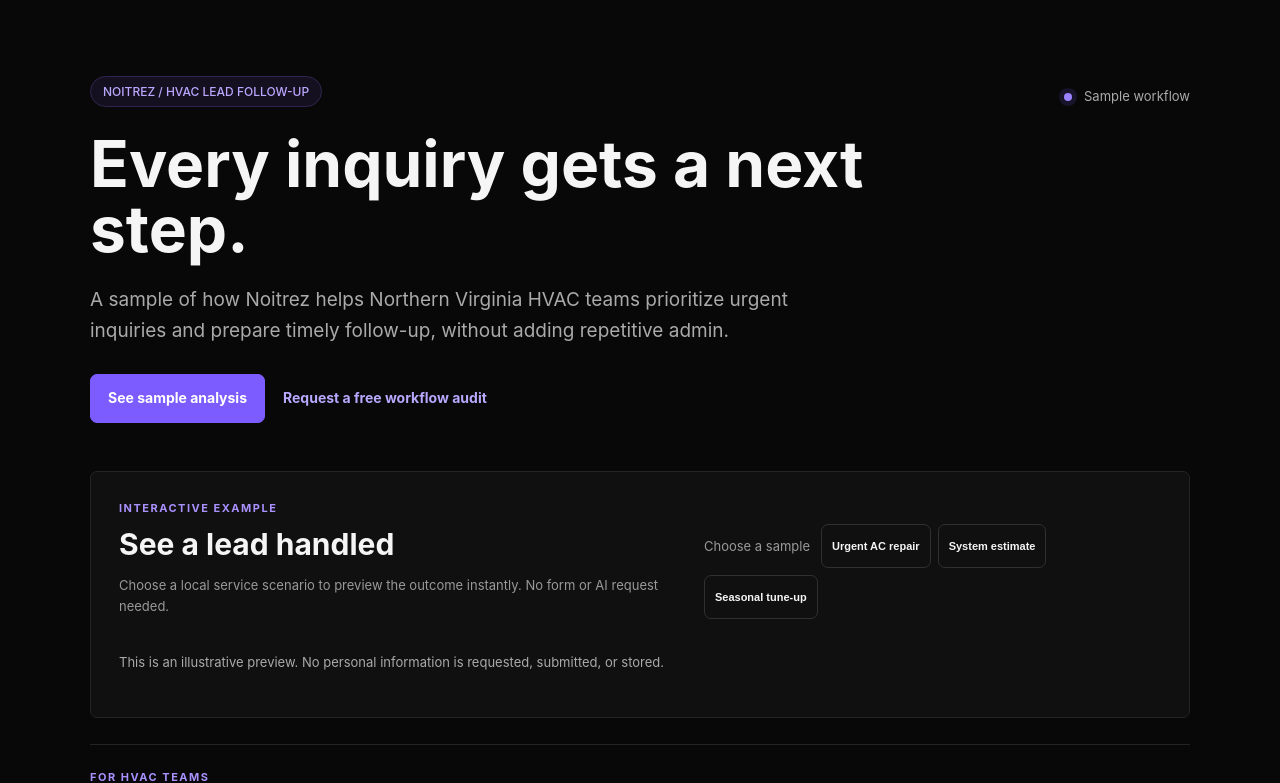
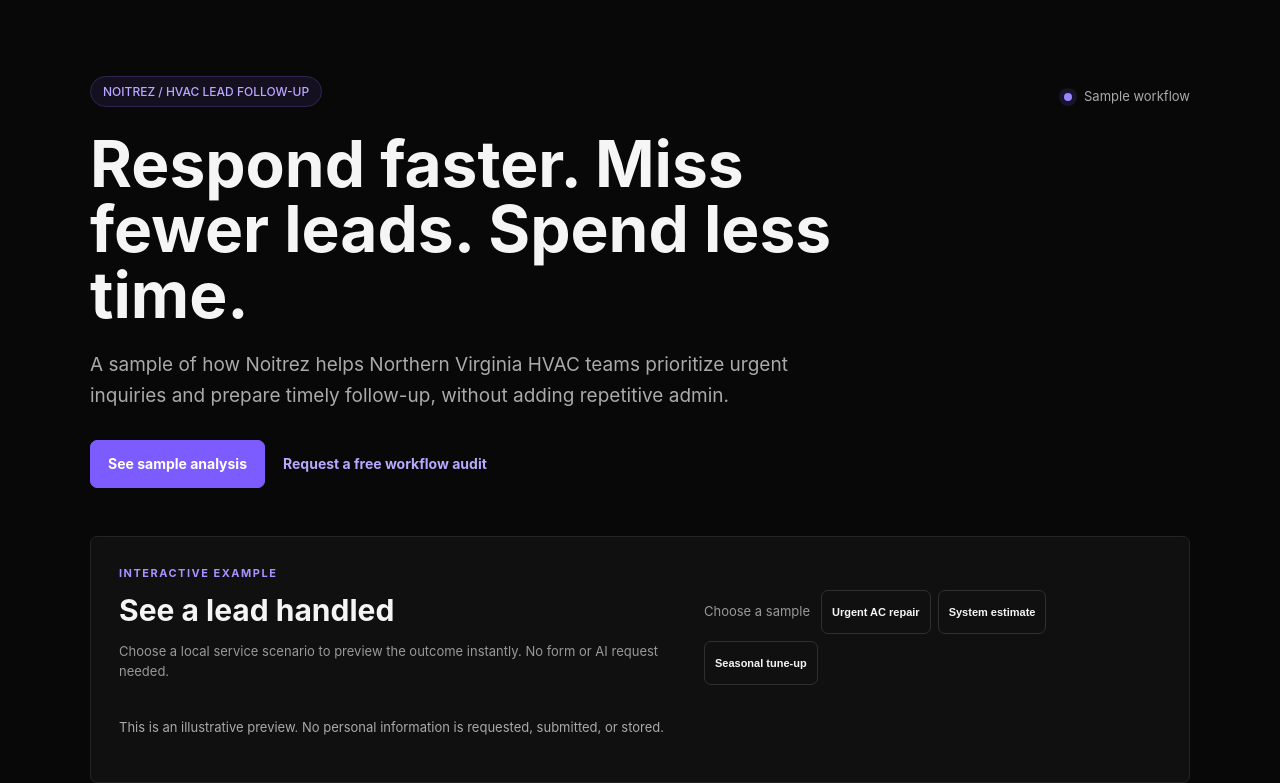
Before and after one commit to EliMoore500/noitrez-automation-demo, a Flask app: page / in a window 1280 px wide. Shown: the part 72-855 px from the top of the page. Run offline with Flask 3, Linux system fonts and the light colour scheme.

Commit message:
Update HVAC demo headline

```diff
--- a/templates/index.html
+++ b/templates/index.html
@@ -26,7 +26,7 @@
     <header class="hero">
       <div>
         <div class="eyebrow">NOITREZ / HVAC LEAD FOLLOW-UP</div>
-        <h1>Every inquiry gets a next step.</h1>
+        <h1>Respond faster. Miss fewer leads. Spend less time.</h1>
         <p class="business-outcome">A sample of how Noitrez helps Northern Virginia HVAC teams prioritize urgent inquiries and prepare timely follow-up, without adding repetitive admin.</p>
         <div class="hero-actions">
           <a class="hero-demo" href="#lead-demo">See sample analysis</a>
```
